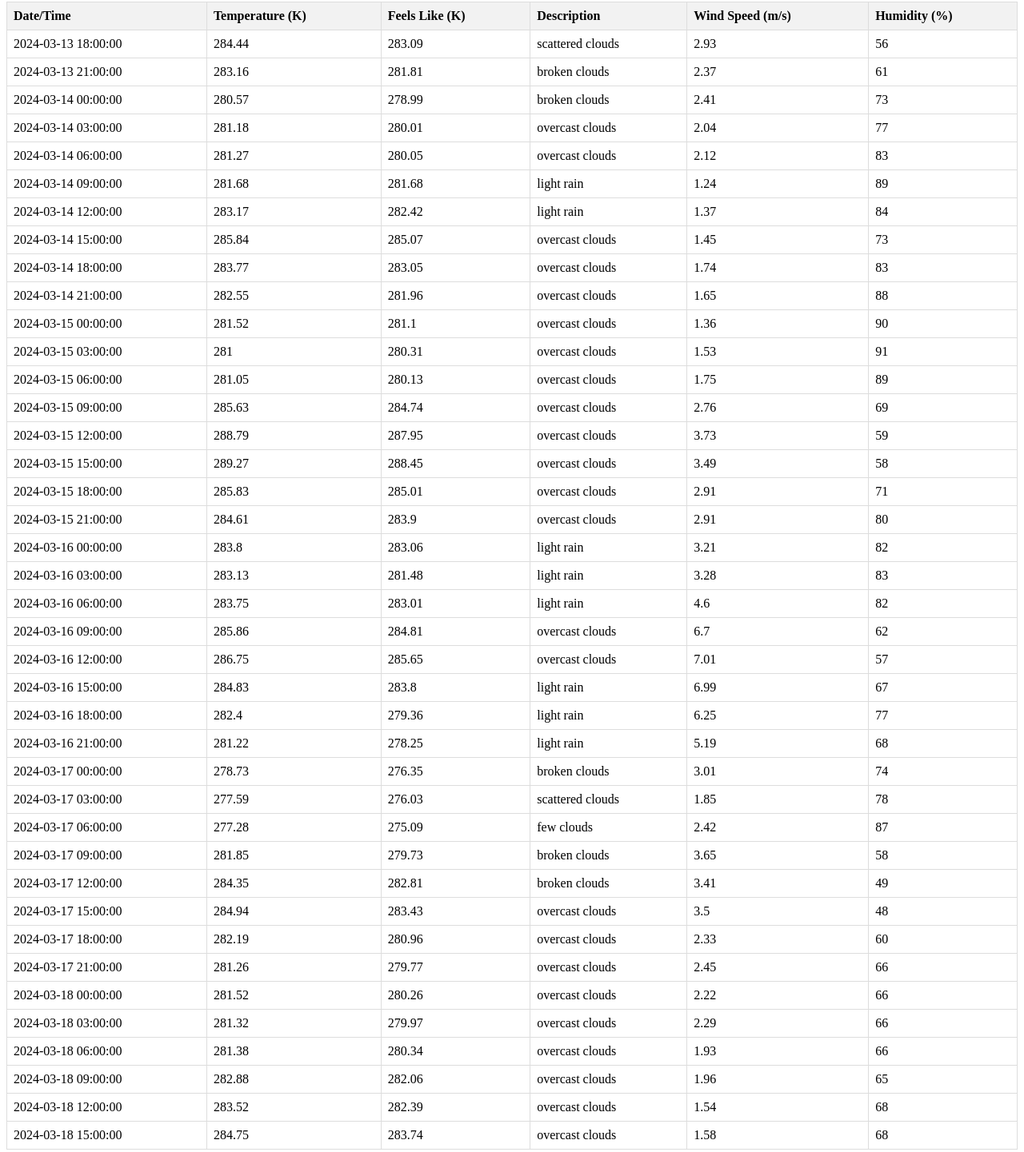
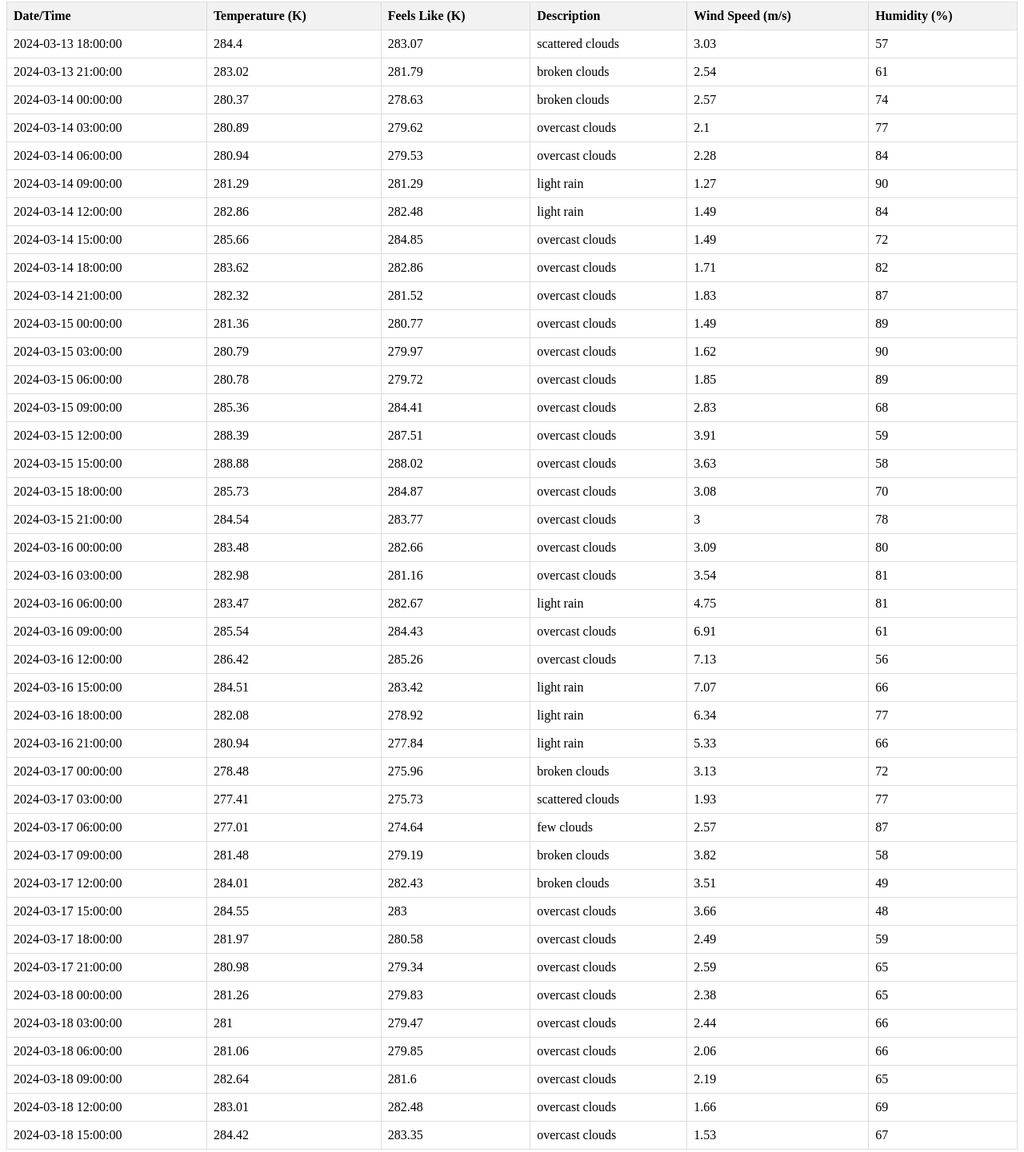
Before and after one commit to lijozech-12/Container_automation, a plain HTML site: page docs/index.html in a window 1280 px wide. Shown: the part 6-1447 px from the top of the page at 80% size. Drawn offline with Linux system fonts and the light colour scheme.

Commit message:
added docs folder

```diff
--- a/index.html
+++ b/docs/index.html
@@ -36,362 +36,362 @@
 
             <tr>
                 <td>2024-03-13 18:00:00</td>
-                <td>284.44</td>
-                <td>283.09</td>
+                <td>284.4</td>
+                <td>283.07</td>
                 <td>scattered clouds</td>
-                <td>2.93</td>
-                <td>56</td>
+                <td>3.03</td>
+                <td>57</td>
             </tr>
 
             <tr>
                 <td>2024-03-13 21:00:00</td>
-                <td>283.16</td>
-                <td>281.81</td>
+                <td>283.02</td>
+                <td>281.79</td>
                 <td>broken clouds</td>
-                <td>2.37</td>
+                <td>2.54</td>
                 <td>61</td>
             </tr>
 
             <tr>
                 <td>2024-03-14 00:00:00</td>
-                <td>280.57</td>
-                <td>278.99</td>
+                <td>280.37</td>
+                <td>278.63</td>
                 <td>broken clouds</td>
-                <td>2.41</td>
-                <td>73</td>
+                <td>2.57</td>
+                <td>74</td>
             </tr>
 
             <tr>
                 <td>2024-03-14 03:00:00</td>
-                <td>281.18</td>
-                <td>280.01</td>
+                <td>280.89</td>
+                <td>279.62</td>
                 <td>overcast clouds</td>
-                <td>2.04</td>
+                <td>2.1</td>
                 <td>77</td>
             </tr>
 
             <tr>
                 <td>2024-03-14 06:00:00</td>
-                <td>281.27</td>
-                <td>280.05</td>
+                <td>280.94</td>
+                <td>279.53</td>
                 <td>overcast clouds</td>
-                <td>2.12</td>
-                <td>83</td>
+                <td>2.28</td>
+                <td>84</td>
             </tr>
 
             <tr>
                 <td>2024-03-14 09:00:00</td>
-                <td>281.68</td>
-                <td>281.68</td>
+                <td>281.29</td>
+                <td>281.29</td>
                 <td>light rain</td>
-                <td>1.24</td>
-                <td>89</td>
+                <td>1.27</td>
+                <td>90</td>
             </tr>
 
             <tr>
                 <td>2024-03-14 12:00:00</td>
-                <td>283.17</td>
-                <td>282.42</td>
+                <td>282.86</td>
+                <td>282.48</td>
                 <td>light rain</td>
-                <td>1.37</td>
+                <td>1.49</td>
                 <td>84</td>
             </tr>
 
             <tr>
                 <td>2024-03-14 15:00:00</td>
-                <td>285.84</td>
-                <td>285.07</td>
+                <td>285.66</td>
+                <td>284.85</td>
                 <td>overcast clouds</td>
-                <td>1.45</td>
-                <td>73</td>
+                <td>1.49</td>
+                <td>72</td>
             </tr>
 
             <tr>
                 <td>2024-03-14 18:00:00</td>
-                <td>283.77</td>
-                <td>283.05</td>
+                <td>283.62</td>
+                <td>282.86</td>
                 <td>overcast clouds</td>
-                <td>1.74</td>
-                <td>83</td>
+                <td>1.71</td>
+                <td>82</td>
             </tr>
 
             <tr>
                 <td>2024-03-14 21:00:00</td>
-                <td>282.55</td>
-                <td>281.96</td>
+                <td>282.32</td>
+                <td>281.52</td>
                 <td>overcast clouds</td>
-                <td>1.65</td>
-                <td>88</td>
+                <td>1.83</td>
+                <td>87</td>
             </tr>
 
             <tr>
                 <td>2024-03-15 00:00:00</td>
-                <td>281.52</td>
-                <td>281.1</td>
+                <td>281.36</td>
+                <td>280.77</td>
                 <td>overcast clouds</td>
-                <td>1.36</td>
+                <td>1.49</td>
+                <td>89</td>
+            </tr>
+
+            <tr>
+                <td>2024-03-15 03:00:00</td>
+                <td>280.79</td>
+                <td>279.97</td>
+                <td>overcast clouds</td>
+                <td>1.62</td>
                 <td>90</td>
             </tr>
 
             <tr>
-                <td>2024-03-15 03:00:00</td>
-                <td>281</td>
-                <td>280.31</td>
+                <td>2024-03-15 06:00:00</td>
+                <td>280.78</td>
+                <td>279.72</td>
                 <td>overcast clouds</td>
-                <td>1.53</td>
-                <td>91</td>
-            </tr>
-
-            <tr>
-                <td>2024-03-15 06:00:00</td>
-                <td>281.05</td>
-                <td>280.13</td>
-                <td>overcast clouds</td>
-                <td>1.75</td>
+                <td>1.85</td>
                 <td>89</td>
             </tr>
 
             <tr>
                 <td>2024-03-15 09:00:00</td>
-                <td>285.63</td>
-                <td>284.74</td>
+                <td>285.36</td>
+                <td>284.41</td>
                 <td>overcast clouds</td>
-                <td>2.76</td>
-                <td>69</td>
+                <td>2.83</td>
+                <td>68</td>
             </tr>
 
             <tr>
                 <td>2024-03-15 12:00:00</td>
-                <td>288.79</td>
-                <td>287.95</td>
+                <td>288.39</td>
+                <td>287.51</td>
                 <td>overcast clouds</td>
-                <td>3.73</td>
+                <td>3.91</td>
                 <td>59</td>
             </tr>
 
             <tr>
                 <td>2024-03-15 15:00:00</td>
-                <td>289.27</td>
-                <td>288.45</td>
+                <td>288.88</td>
+                <td>288.02</td>
                 <td>overcast clouds</td>
-                <td>3.49</td>
+                <td>3.63</td>
                 <td>58</td>
             </tr>
 
             <tr>
                 <td>2024-03-15 18:00:00</td>
-                <td>285.83</td>
-                <td>285.01</td>
+                <td>285.73</td>
+                <td>284.87</td>
                 <td>overcast clouds</td>
-                <td>2.91</td>
-                <td>71</td>
+                <td>3.08</td>
+                <td>70</td>
             </tr>
 
             <tr>
                 <td>2024-03-15 21:00:00</td>
-                <td>284.61</td>
-                <td>283.9</td>
+                <td>284.54</td>
+                <td>283.77</td>
                 <td>overcast clouds</td>
-                <td>2.91</td>
+                <td>3</td>
+                <td>78</td>
+            </tr>
+
+            <tr>
+                <td>2024-03-16 00:00:00</td>
+                <td>283.48</td>
+                <td>282.66</td>
+                <td>overcast clouds</td>
+                <td>3.09</td>
                 <td>80</td>
             </tr>
 
             <tr>
-                <td>2024-03-16 00:00:00</td>
-                <td>283.8</td>
-                <td>283.06</td>
-                <td>light rain</td>
-                <td>3.21</td>
-                <td>82</td>
-            </tr>
-
-            <tr>
                 <td>2024-03-16 03:00:00</td>
-                <td>283.13</td>
-                <td>281.48</td>
-                <td>light rain</td>
-                <td>3.28</td>
-                <td>83</td>
+                <td>282.98</td>
+                <td>281.16</td>
+                <td>overcast clouds</td>
+                <td>3.54</td>
+                <td>81</td>
             </tr>
 
             <tr>
                 <td>2024-03-16 06:00:00</td>
-                <td>283.75</td>
-                <td>283.01</td>
+                <td>283.47</td>
+                <td>282.67</td>
                 <td>light rain</td>
-                <td>4.6</td>
-                <td>82</td>
+                <td>4.75</td>
+                <td>81</td>
             </tr>
 
             <tr>
                 <td>2024-03-16 09:00:00</td>
-                <td>285.86</td>
-                <td>284.81</td>
+                <td>285.54</td>
+                <td>284.43</td>
                 <td>overcast clouds</td>
-                <td>6.7</td>
-                <td>62</td>
+                <td>6.91</td>
+                <td>61</td>
             </tr>
 
             <tr>
                 <td>2024-03-16 12:00:00</td>
-                <td>286.75</td>
-                <td>285.65</td>
+                <td>286.42</td>
+                <td>285.26</td>
                 <td>overcast clouds</td>
-                <td>7.01</td>
-                <td>57</td>
+                <td>7.13</td>
+                <td>56</td>
             </tr>
 
             <tr>
                 <td>2024-03-16 15:00:00</td>
-                <td>284.83</td>
-                <td>283.8</td>
+                <td>284.51</td>
+                <td>283.42</td>
                 <td>light rain</td>
-                <td>6.99</td>
-                <td>67</td>
+                <td>7.07</td>
+                <td>66</td>
             </tr>
 
             <tr>
                 <td>2024-03-16 18:00:00</td>
-                <td>282.4</td>
-                <td>279.36</td>
+                <td>282.08</td>
+                <td>278.92</td>
                 <td>light rain</td>
-                <td>6.25</td>
+                <td>6.34</td>
                 <td>77</td>
             </tr>
 
             <tr>
                 <td>2024-03-16 21:00:00</td>
-                <td>281.22</td>
-                <td>278.25</td>
+                <td>280.94</td>
+                <td>277.84</td>
                 <td>light rain</td>
-                <td>5.19</td>
-                <td>68</td>
+                <td>5.33</td>
+                <td>66</td>
             </tr>
 
             <tr>
                 <td>2024-03-17 00:00:00</td>
-                <td>278.73</td>
-                <td>276.35</td>
+                <td>278.48</td>
+                <td>275.96</td>
                 <td>broken clouds</td>
-                <td>3.01</td>
-                <td>74</td>
+                <td>3.13</td>
+                <td>72</td>
             </tr>
 
             <tr>
                 <td>2024-03-17 03:00:00</td>
-                <td>277.59</td>
-                <td>276.03</td>
+                <td>277.41</td>
+                <td>275.73</td>
                 <td>scattered clouds</td>
-                <td>1.85</td>
-                <td>78</td>
+                <td>1.93</td>
+                <td>77</td>
             </tr>
 
             <tr>
                 <td>2024-03-17 06:00:00</td>
-                <td>277.28</td>
-                <td>275.09</td>
+                <td>277.01</td>
+                <td>274.64</td>
                 <td>few clouds</td>
-                <td>2.42</td>
+                <td>2.57</td>
                 <td>87</td>
             </tr>
 
             <tr>
                 <td>2024-03-17 09:00:00</td>
-                <td>281.85</td>
-                <td>279.73</td>
+                <td>281.48</td>
+                <td>279.19</td>
                 <td>broken clouds</td>
-                <td>3.65</td>
+                <td>3.82</td>
                 <td>58</td>
             </tr>
 
             <tr>
                 <td>2024-03-17 12:00:00</td>
-                <td>284.35</td>
-                <td>282.81</td>
+                <td>284.01</td>
+                <td>282.43</td>
                 <td>broken clouds</td>
-                <td>3.41</td>
+                <td>3.51</td>
                 <td>49</td>
             </tr>
 
             <tr>
                 <td>2024-03-17 15:00:00</td>
-                <td>284.94</td>
-                <td>283.43</td>
+                <td>284.55</td>
+                <td>283</td>
                 <td>overcast clouds</td>
-                <td>3.5</td>
+                <td>3.66</td>
                 <td>48</td>
             </tr>
 
             <tr>
                 <td>2024-03-17 18:00:00</td>
-                <td>282.19</td>
-                <td>280.96</td>
+                <td>281.97</td>
+                <td>280.58</td>
                 <td>overcast clouds</td>
-                <td>2.33</td>
-                <td>60</td>
+                <td>2.49</td>
+                <td>59</td>
             </tr>
 
             <tr>
                 <td>2024-03-17 21:00:00</td>
-                <td>281.26</td>
-                <td>279.77</td>
+                <td>280.98</td>
+                <td>279.34</td>
                 <td>overcast clouds</td>
-                <td>2.45</td>
-                <td>66</td>
+                <td>2.59</td>
+                <td>65</td>
             </tr>
 
             <tr>
                 <td>2024-03-18 00:00:00</td>
-                <td>281.52</td>
-                <td>280.26</td>
+                <td>281.26</td>
+                <td>279.83</td>
                 <td>overcast clouds</td>
-                <td>2.22</td>
-                <td>66</td>
+                <td>2.38</td>
+                <td>65</td>
             </tr>
 
             <tr>
                 <td>2024-03-18 03:00:00</td>
-                <td>281.32</td>
-                <td>279.97</td>
+                <td>281</td>
+                <td>279.47</td>
                 <td>overcast clouds</td>
-                <td>2.29</td>
+                <td>2.44</td>
                 <td>66</td>
             </tr>
 
             <tr>
                 <td>2024-03-18 06:00:00</td>
-                <td>281.38</td>
-                <td>280.34</td>
+                <td>281.06</td>
+                <td>279.85</td>
                 <td>overcast clouds</td>
-                <td>1.93</td>
+                <td>2.06</td>
                 <td>66</td>
             </tr>
 
             <tr>
                 <td>2024-03-18 09:00:00</td>
-                <td>282.88</td>
-                <td>282.06</td>
+                <td>282.64</td>
+                <td>281.6</td>
                 <td>overcast clouds</td>
-                <td>1.96</td>
+                <td>2.19</td>
                 <td>65</td>
             </tr>
 
             <tr>
                 <td>2024-03-18 12:00:00</td>
-                <td>283.52</td>
-                <td>282.39</td>
+                <td>283.01</td>
+                <td>282.48</td>
                 <td>overcast clouds</td>
-                <td>1.54</td>
-                <td>68</td>
+                <td>1.66</td>
+                <td>69</td>
             </tr>
 
             <tr>
                 <td>2024-03-18 15:00:00</td>
-                <td>284.75</td>
-                <td>283.74</td>
+                <td>284.42</td>
+                <td>283.35</td>
                 <td>overcast clouds</td>
-                <td>1.58</td>
-                <td>68</td>
+                <td>1.53</td>
+                <td>67</td>
             </tr>
 
         </tbody>
```
Also changed, not shown: weather_data.json (+1 -1 lines), 2 other files.
